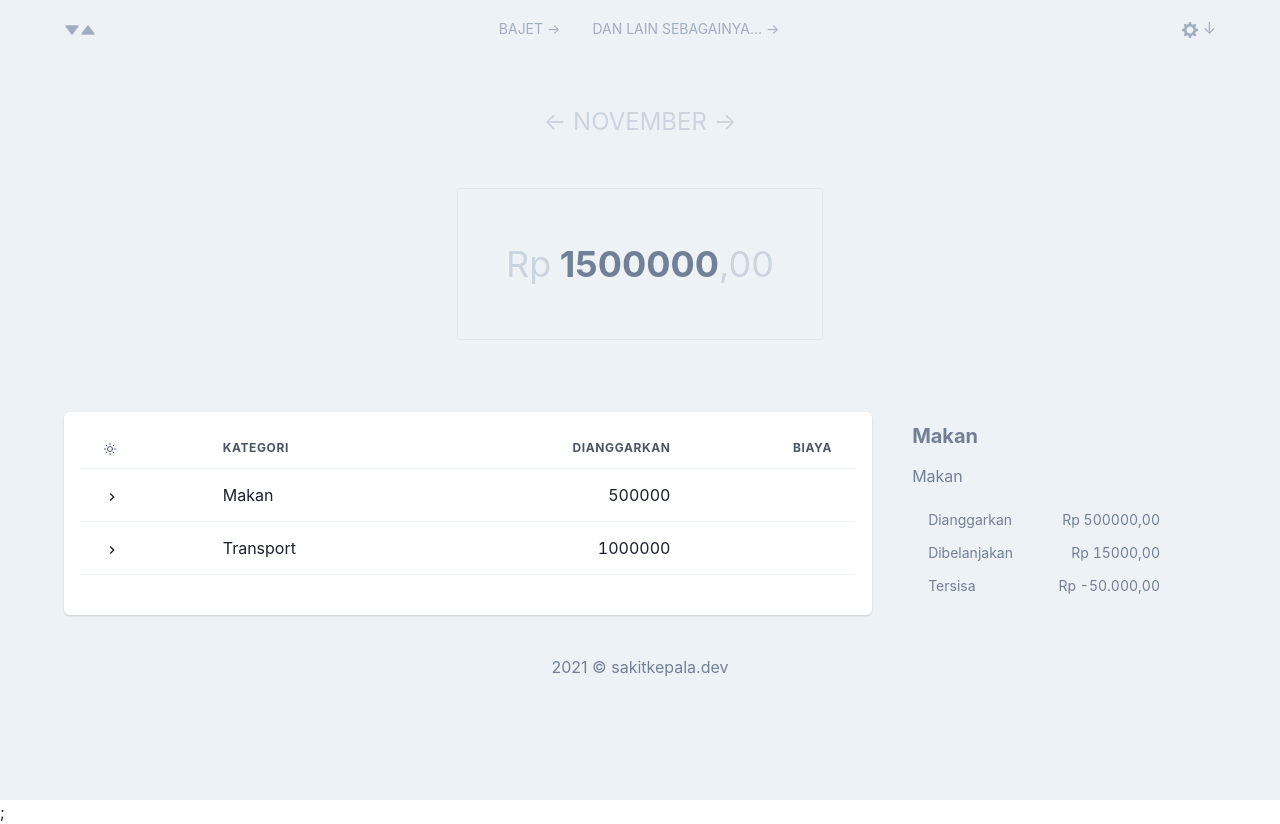
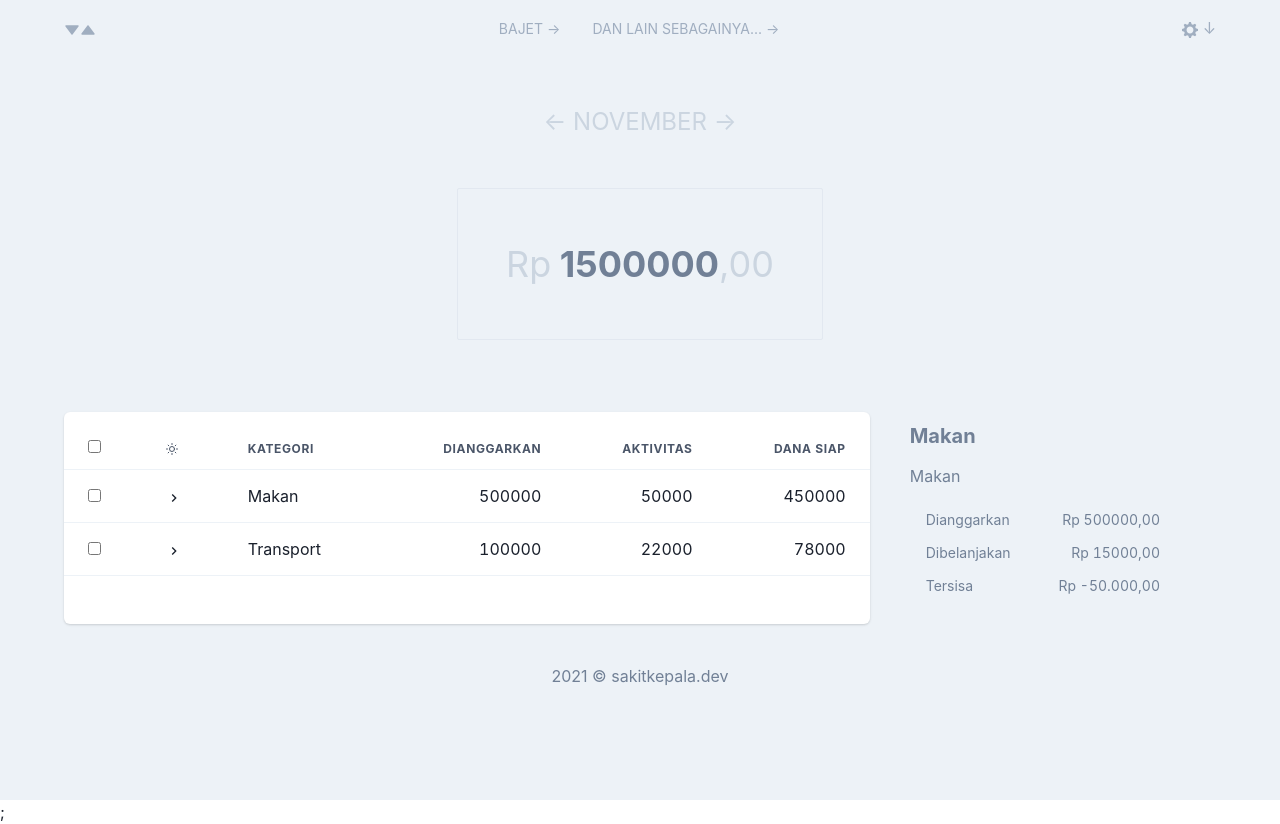
Before and after one commit to sakitkepala/budgetapp-spike-with-nextjs, a Next.js app: page /u/budget in a window 1280 px wide. Built offline with nearby package versions, Linux system fonts and the light colour scheme.

Commit message:
Table yang rownya bisa diseleksi & diexpand.

```diff
--- a/components/table.js
+++ b/components/table.js
@@ -1,19 +1,35 @@
 import * as React from "react";
-import { Table, Thead, Tbody, Tr, Th, Td, chakra } from "@chakra-ui/react";
-import { useTable, useGroupBy, useExpanded } from "react-table";
+import { Table, Thead, Tbody, Tr, Th, Td, chakra, Box } from "@chakra-ui/react";
+import { useTable, useGroupBy, useExpanded, useRowSelect } from "react-table";
 import { ChevronDownIcon, ChevronRightIcon, SunIcon } from "@chakra-ui/icons";
 
-function TablePakaiGrup({ data }) {
+const IndeterminateCheckbox = React.forwardRef(
+  ({ indeterminate, ...rest }, ref) => {
+    const defaultRef = React.useRef();
+    const resolvedRef = ref || defaultRef;
+
+    React.useEffect(() => {
+      resolvedRef.current.indeterminate = indeterminate;
+    }, [resolvedRef, indeterminate]);
+
+    return (
+      <>
+        <input type="checkbox" ref={resolvedRef} {...rest} />
+      </>
+    );
+  }
+);
+
+function KomponenTable({ data }) {
   const { kategori, pengeluaran } = data;
 
   const columns = React.useMemo(
     () => [
       {
         id: "expander",
+        // Pakai ini buat kasih tombol "expand all":
         Header: ({ getToggleAllRowsExpandedProps }) => (
-          <chakra.span
-            {...getToggleAllRowsExpandedProps({ style: { width: "10px" } })}
-          >
+          <chakra.span {...getToggleAllRowsExpandedProps()}>
             <SunIcon />
           </chakra.span>
         ),
@@ -34,24 +50,58 @@ function TablePakaiGrup({ data }) {
         isNumeric: true,
       },
       {
-        Header: "Biaya",
-        accessor: "biaya",
+        Header: "Aktivitas",
+        accessor: "aktivitas",
+        isNumeric: true,
+      },
+      {
+        Header: "Dana Siap",
+        accessor: "available",
         isNumeric: true,
       },
     ],
     []
   );
 
-  const dataTabel = React.useMemo(() => {
-    return kategori.data.map((kateg) => ({
-      pengeluaran: kateg.nama,
-      dianggarkan: kateg.nominal,
-      subRows: pengeluaran.data.map((exp) => ({
-        pengeluaran: exp.nama,
-        biaya: exp.biaya,
-      })),
-    }));
-  }, []);
+  const dataTabel = React.useMemo(
+    () => [
+      {
+        pengeluaran: "Makan",
+        dianggarkan: 500000,
+        aktivitas: 50000,
+        available: 450000,
+        subRows: [
+          {
+            pengeluaran: "Matengan di warung",
+            dianggarkan: 300000,
+            aktivitas: 50000,
+            available: 250000,
+          },
+          {
+            pengeluaran: "Stok makanan",
+            dianggarkan: 200000,
+            aktivitas: 0,
+            available: 0,
+          },
+        ],
+      },
+      {
+        pengeluaran: "Transport",
+        dianggarkan: 100000,
+        aktivitas: 22000,
+        available: 78000,
+        subRows: [
+          {
+            pengeluaran: "Bensin Pertalite",
+            dianggarkan: 100000,
+            aktivitas: 22000,
+            available: 78000,
+          },
+        ],
+      },
+    ],
+    []
+  );
 
   const {
     getTableProps,
@@ -59,29 +109,53 @@ function TablePakaiGrup({ data }) {
     headerGroups,
     rows,
     prepareRow,
-  } = useTable({ data: dataTabel, columns }, useGroupBy, useExpanded);
+  } = useTable(
+    { data: dataTabel, columns },
+    useGroupBy,
+    useExpanded,
+    useRowSelect,
+    (hooks) => {
+      hooks.visibleColumns.push((columns) => [
+        {
+          id: "seleksi",
+          Header: ({ getToggleAllRowsSelectedProps }) => (
+            <div>
+              <IndeterminateCheckbox {...getToggleAllRowsSelectedProps()} />
+            </div>
+          ),
+          Cell: ({ row }) => (
+            <div>
+              <IndeterminateCheckbox {...row.getToggleRowSelectedProps()} />
+            </div>
+          ),
+        },
+        ...columns,
+      ]);
+    }
+  );
 
   return (
     <Table {...getTableProps()}>
       <Thead>
         {headerGroups.map((headerGroup) => (
           <Tr {...headerGroup.getHeaderGroupProps()}>
-            {headerGroup.headers.map((column) => (
-              <Th {...column.getHeaderProps()} isNumeric={column.isNumeric}>
-                {column.render("Header")}
+            {headerGroup.headers.map((th) => (
+              <Th {...th.getHeaderProps()} isNumeric={th.isNumeric}>
+                {th.render("Header")}
               </Th>
             ))}
           </Tr>
         ))}
       </Thead>
+
       <Tbody {...getTableBodyProps()}>
-        {rows.map((row) => {
-          prepareRow(row);
+        {rows.map((tr) => {
+          prepareRow(tr);
           return (
-            <Tr {...row.getRowProps()}>
-              {row.cells.map((cell) => (
-                <Td {...cell.getCellProps()} isNumeric={cell.column.isNumeric}>
-                  {cell.render("Cell")}
+            <Tr {...tr.getRowProps()}>
+              {tr.cells.map((td) => (
+                <Td {...td.getCellProps()} isNumeric={td.column.isNumeric}>
+                  {td.render("Cell")}
                 </Td>
               ))}
             </Tr>
@@ -92,4 +166,20 @@ function TablePakaiGrup({ data }) {
   );
 }
 
-export { TablePakaiGrup };
+function TabelBudget({ data }) {
+  return (
+    <Box
+      as="main"
+      w="100%"
+      pt="4"
+      pb="12"
+      borderRadius="md"
+      shadow="base"
+      bgColor="white"
+    >
+      <KomponenTable data={data} />
+    </Box>
+  );
+}
+
+export { TabelBudget };
--- a/lib/mock-data.js
+++ b/lib/mock-data.js
@@ -39,7 +39,6 @@ const kategRes = {
 
 function getKategDataById(id) {
   const data = kategRes.data.find((kat) => kat.id === id);
-  console.log(data);
   return data;
 }
 
@@ -75,7 +74,6 @@ const budgetRes = {
 function getBudgetTotal() {
   let total = akunRes.data.reduce((awal, item) => awal + item.nominal, 0);
   total -= kategRes.data.reduce((awal, item) => awal + item.nominal, 0);
-  console.log(total);
   return total;
 }
 
--- a/pages/u/budget.js
+++ b/pages/u/budget.js
@@ -12,7 +12,7 @@ import {
   Tr,
 } from "@chakra-ui/react";
 import { LayoutHalaman } from "../../components/layout/layout-halaman";
-import { TablePakaiGrup } from "../../components/table";
+import { TabelBudget } from "../../components/table";
 
 function DisplayBulan(props) {
   return (
@@ -110,16 +110,7 @@ export default function HalamanBudget() {
             </Table>
           </Box>
 
-          <Box
-            as="main"
-            w="100%"
-            p="4"
-            borderRadius="md"
-            shadow="base"
-            bgColor="white"
-          >
-            <TablePakaiGrup data={{ kategori, pengeluaran }} />
-          </Box>
+          <TabelBudget data={{ kategori, pengeluaran }} />
         </Box>
       </Box>
     </LayoutHalaman>
```
